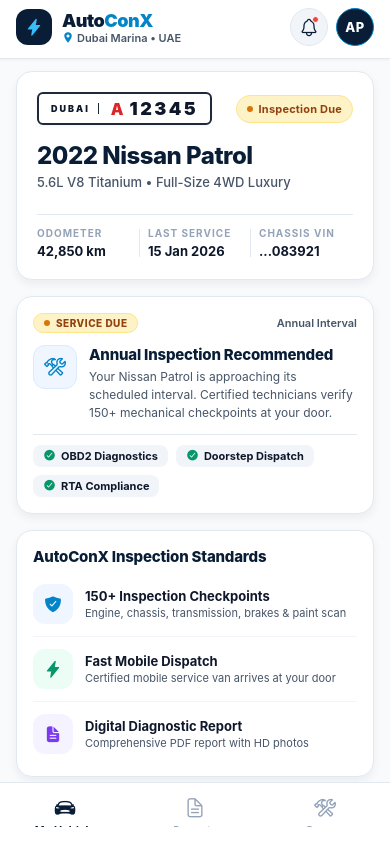
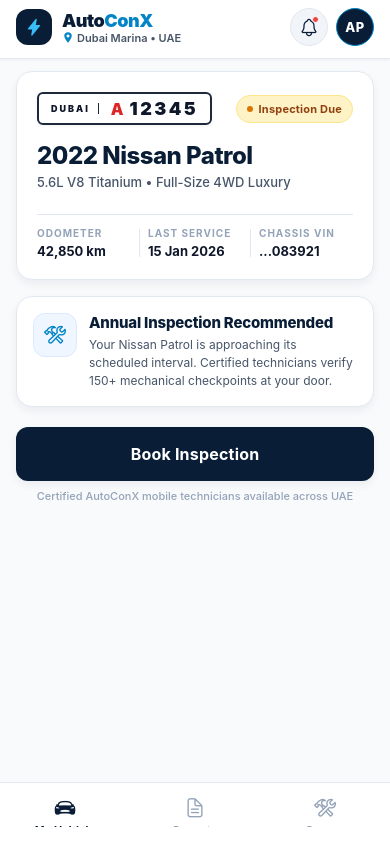
Before and after one commit to Anandpatel54/AUTOCONX, a React Native app: screen /VehicleTab in a window 390 px wide. Built offline with nearby package versions, Linux system fonts and the light colour scheme.

Commit message:
refactor(home): remove self-added inspection standards card and extra service pills

```diff
--- a/src/screens/MyVehicleScreen.tsx
+++ b/src/screens/MyVehicleScreen.tsx
@@ -111,15 +111,7 @@
 
             {/* Service & Inspection Info Section */}
             <Card style={styles.serviceNoticeCard}>
-              <View style={styles.serviceHeaderRow}>
-                <View style={styles.serviceStatusPill}>
-                  <View style={styles.serviceDotAmber} />
-                  <Text style={styles.serviceStatusText}>SERVICE DUE</Text>
-                </View>
-                <Text style={styles.serviceIntervalTag}>Annual Interval</Text>
-              </View>
-
-              <View style={styles.serviceNoticeMain}>
+              <View style={styles.serviceNoticeRow}>
                 <View style={styles.serviceNoticeIconCircle}>
                   <Icon name="construct-outline" size={22} color={colors.accent} />
                 </View>
@@ -128,62 +120,6 @@
                   <Text style={styles.serviceNoticeDesc}>
                     Your Nissan Patrol is approaching its scheduled interval. Certified technicians verify 150+ mechanical checkpoints at your door.
                   </Text>
-                </View>
-              </View>
-
-              <View style={styles.servicePillList}>
-                <View style={styles.servicePillItem}>
-                  <Icon name="checkmark-circle" size={13} color={colors.success} />
-                  <Text style={styles.servicePillText}>OBD2 Diagnostics</Text>
-                </View>
-                <View style={styles.servicePillItem}>
-                  <Icon name="checkmark-circle" size={13} color={colors.success} />
-                  <Text style={styles.servicePillText}>Doorstep Dispatch</Text>
-                </View>
-                <View style={styles.servicePillItem}>
-                  <Icon name="checkmark-circle" size={13} color={colors.success} />
-                  <Text style={styles.servicePillText}>RTA Compliance</Text>
-                </View>
-              </View>
-            </Card>
-
-            {/* AutoConX Certified Standards */}
-            <Card style={styles.standardsCard}>
-              <Text style={styles.standardsTitle}>AutoConX Inspection Standards</Text>
-
-              <View style={styles.standardsList}>
-                <View style={styles.standardRow}>
-                  <View style={[styles.standardIconBadge, styles.badgeBlue]}>
-                    <Icon name="shield-checkmark" size={18} color="#0284C7" />
-                  </View>
-                  <View style={styles.standardInfo}>
-                    <Text style={styles.standardHeading}>150+ Inspection Checkpoints</Text>
-                    <Text style={styles.standardDesc}>Engine, chassis, transmission, brakes & paint scan</Text>
-                  </View>
-                </View>
-
-                <View style={styles.standardDivider} />
-
-                <View style={styles.standardRow}>
-                  <View style={[styles.standardIconBadge, styles.badgeGreen]}>
-                    <Icon name="flash" size={18} color="#059669" />
-                  </View>
-                  <View style={styles.standardInfo}>
-                    <Text style={styles.standardHeading}>Fast Mobile Dispatch</Text>
-                    <Text style={styles.standardDesc}>Certified mobile service van arrives at your door</Text>
-                  </View>
-                </View>
-
-                <View style={styles.standardDivider} />
-
-                <View style={styles.standardRow}>
-                  <View style={[styles.standardIconBadge, styles.badgePurple]}>
-                    <Icon name="document-text" size={18} color="#7C3AED" />
-                  </View>
-                  <View style={styles.standardInfo}>
-                    <Text style={styles.standardHeading}>Digital Diagnostic Report</Text>
-                    <Text style={styles.standardDesc}>Comprehensive PDF report with HD photos</Text>
-                  </View>
                 </View>
               </View>
             </Card>
@@ -345,45 +281,10 @@
     padding: spacing.lg,
     borderRadius: radius.lg,
   },
-  serviceHeaderRow: {
-    flexDirection: 'row',
-    justifyContent: 'space-between',
-    alignItems: 'center',
-    marginBottom: spacing.md,
-  },
-  serviceStatusPill: {
-    flexDirection: 'row',
-    alignItems: 'center',
-    backgroundColor: '#FEF3C7',
-    paddingHorizontal: spacing.sm + 2,
-    paddingVertical: 3,
-    borderRadius: radius.full,
-    gap: 6,
-    borderWidth: 1,
-    borderColor: '#FDE68A',
-  },
-  serviceDotAmber: {
-    width: 6,
-    height: 6,
-    borderRadius: radius.full,
-    backgroundColor: '#D97706',
-  },
-  serviceStatusText: {
-    fontSize: 10,
-    fontWeight: '800',
-    color: '#92400E',
-    letterSpacing: 0.5,
-  },
-  serviceIntervalTag: {
-    fontSize: 11,
-    fontWeight: '600',
-    color: colors.textSecondary,
-  },
-  serviceNoticeMain: {
+  serviceNoticeRow: {
     flexDirection: 'row',
     alignItems: 'flex-start',
     gap: spacing.md,
-    marginBottom: spacing.md,
   },
   serviceNoticeIconCircle: {
     width: 44,
@@ -410,89 +311,6 @@
     color: colors.textSecondary,
     lineHeight: 18,
   },
-  servicePillList: {
-    flexDirection: 'row',
-    flexWrap: 'wrap',
-    gap: spacing.sm,
-    paddingTop: spacing.sm + 2,
-    borderTopWidth: 1,
-    borderTopColor: colors.border,
-  },
-  servicePillItem: {
-    flexDirection: 'row',
-    alignItems: 'center',
-    backgroundColor: colors.surfaceMuted,
-    paddingHorizontal: spacing.sm + 2,
-    paddingVertical: 4,
-    borderRadius: radius.sm,
-    gap: 5,
-  },
-  servicePillText: {
-    fontSize: 11,
-    fontWeight: '700',
-    color: colors.textPrimary,
-  },
-
-  // ========================================================
-  // STANDARDS LIST (PREMIUM ROWS)
-  // ========================================================
-  standardsCard: {
-    backgroundColor: '#FFFFFF',
-    borderColor: colors.border,
-    padding: spacing.lg,
-    borderRadius: radius.lg,
-  },
-  standardsTitle: {
-    fontSize: 15,
-    fontWeight: '800',
-    color: colors.primary,
-    marginBottom: spacing.md,
-    letterSpacing: -0.2,
-  },
-  standardsList: {
-    gap: spacing.xs,
-  },
-  standardRow: {
-    flexDirection: 'row',
-    alignItems: 'center',
-    gap: spacing.md,
-    paddingVertical: spacing.xs + 2,
-  },
-  standardIconBadge: {
-    width: 40,
-    height: 40,
-    borderRadius: radius.md,
-    alignItems: 'center',
-    justifyContent: 'center',
-  },
-  badgeBlue: {
-    backgroundColor: '#EFF6FF',
-  },
-  badgeGreen: {
-    backgroundColor: '#ECFDF5',
-  },
-  badgePurple: {
-    backgroundColor: '#F5F3FF',
-  },
-  standardInfo: {
-    flex: 1,
-  },
-  standardHeading: {
-    fontSize: 13,
-    fontWeight: '700',
-    color: colors.textPrimary,
-    marginBottom: 2,
-  },
-  standardDesc: {
-    fontSize: 11,
-    color: colors.textSecondary,
-    lineHeight: 15,
-  },
-  standardDivider: {
-    height: 1,
-    backgroundColor: colors.borderSubtle,
-    marginVertical: 2,
-  },
 
   // ========================================================
   // BOTTOM CTA
```
